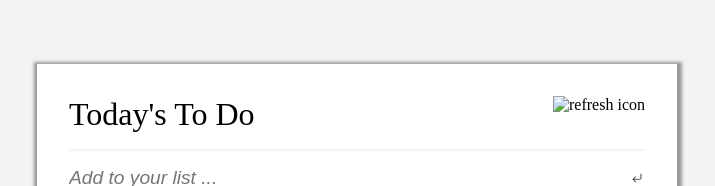
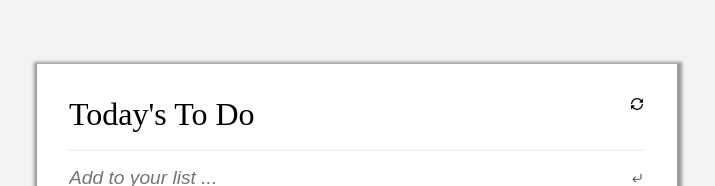
Before and after one commit to FevenSeyfu/Todo-List-app, a website built with webpack: page src/index.html in a window 1280 px wide. Shown: the top 186 px of the page, without its empty margins (283-998 px from the left). Built offline with nearby package versions, Linux system fonts and the light colour scheme; files whose address does not match are found by name.

Commit message:
Update index.html

```diff
--- a/src/index.html
+++ b/src/index.html
@@ -10,7 +10,7 @@
     <header class="pl-2">
 			<div class="parent">
 				<h1 class="header-text">Today's To Do</h1>
-				<img src=<%=require("./refresh-icon.png")% alt="refresh icon" class="icon">
+				<img src="https://github.com/FevenSeyfu/Todo-List-app/blob/main/src/refresh-icon.png" alt="refresh icon" class="icon">
 			</div>
 			<hr class="m1">
 		</header>
```
